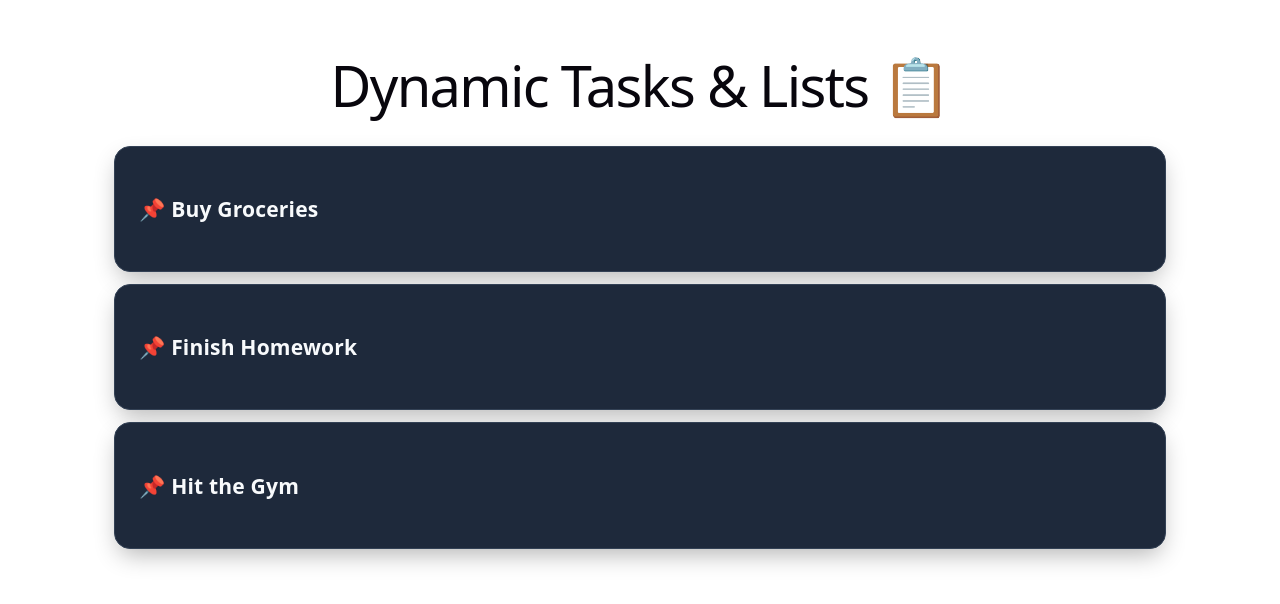
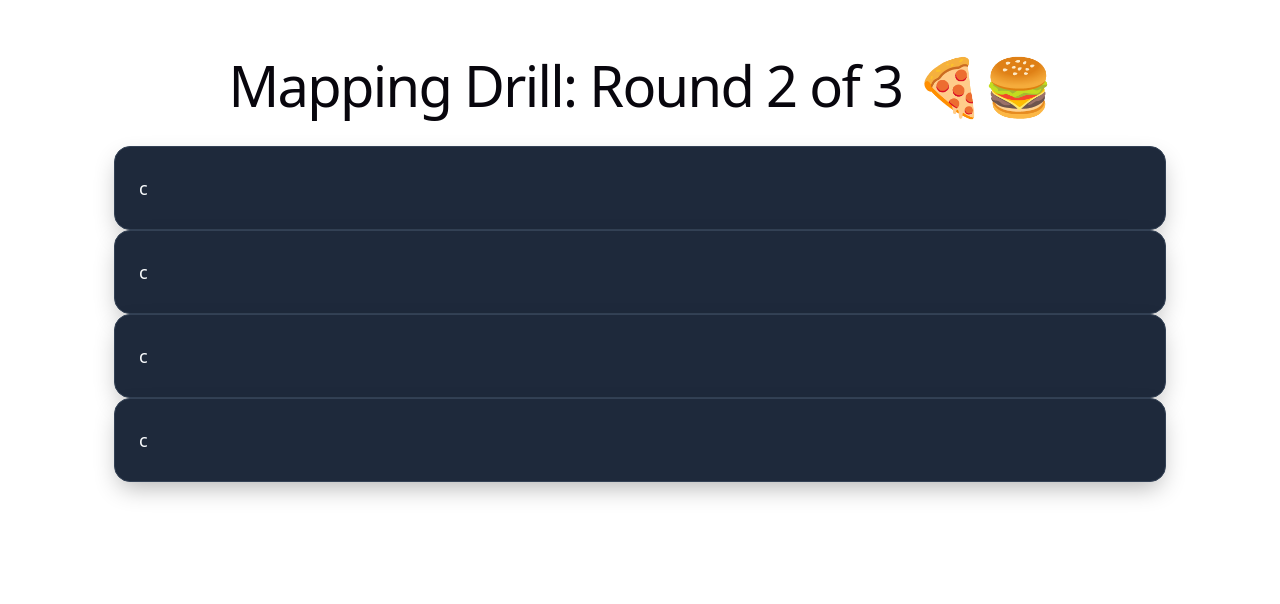
Before and after one commit to Samket1/React-, a React (Vite) app in the folder first-react-app/: page / in a window 1280 px wide. Shown: the top 604 px of the page. Built offline with nearby package versions, Linux system fonts and the light colour scheme.

Commit message:
array mapping

```diff
--- a/first-react-app/src/ArrayListLesson.jsx
+++ b/first-react-app/src/ArrayListLesson.jsx
@@ -2,15 +2,13 @@ import './App.css'
 import { useState } from 'react'
 
 function ArrayListLesson() {
-  const [tasks, setTasks] = useState(["Buy Groceries", "Finish Homework", "Hit the Gym"])
+  const [foods, setFoods] = useState(["🍕 Pepperoni Pizza", "🍔 Double Cheeseburger", "🌮 Street Tacos", "🍣 Salmon Sushi"])
+
   return (
     <div className="container">
-      <h1 className="header">Dynamic Tasks & Lists 📋</h1>
-      {tasks.map((task, index) => (
-        <div style={{ marginBottom: "12px" }} className='card'
-          key={index}>
-          <h3>📌 {task}</h3>
-        </div>
+      <h1 className="header">Mapping Drill: Round 2 of 3 🍕🍔</h1>
+      {foods.map((junks, index) => (
+        <div className='card'> c</div>
       ))}
     </div>
   )
```
